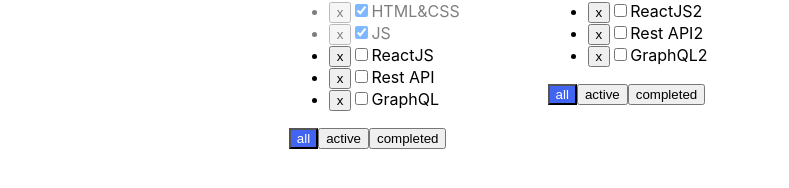
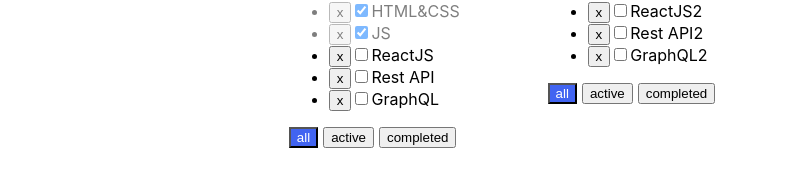
Before and after one commit to DaniyelGit/Todolist, a React (Create React App) app: page / in a window 1280 px wide. Shown: the part 142-330 px from the top of the page, without its empty margins (0-789 px from the left). Built offline with nearby package versions, Linux system fonts and the light colour scheme.

Commit message:
added materialUI

```diff
--- a/package.json
+++ b/package.json
@@ -3,6 +3,11 @@
   "version": "0.1.0",
   "private": true,
   "dependencies": {
+    "@emotion/react": "^11.10.6",
+    "@emotion/styled": "^11.10.6",
+    "@fontsource/roboto": "^4.5.8",
+    "@mui/icons-material": "^5.11.11",
+    "@mui/material": "^5.11.13",
     "@testing-library/jest-dom": "^5.16.5",
     "@testing-library/react": "^13.4.0",
     "@testing-library/user-event": "^13.5.0",
--- a/src/components/Todolist/Todolist.tsx
+++ b/src/components/Todolist/Todolist.tsx
@@ -5,6 +5,7 @@
 import {Button} from "../Button";
 import {AddItemForm} from "../AddItemForm/AddItemForm";
 import {EditableSpan} from "../EditableSpan/EditableSpan";
+
 
 type TodolistPropsType = {
    todoID: string
@@ -68,12 +69,13 @@
       return (
          <li key={task.id} className={task.isDone ? s.taskIsDone : ''}>
             <button onClick={() => removeTaskHandler(task.id)}>x</button>
-            <input type="checkbox" checked={task.isDone} onChange={(e) => changeCheckedHandler(e.currentTarget.checked, task.id)}/>
-            <EditableSpan oldTitle={task.title} callBack={(newTitle: string) => updateTitleTaskHandler(task.id, newTitle)}/>
+            <input type="checkbox" checked={task.isDone}
+                   onChange={(e) => changeCheckedHandler(e.currentTarget.checked, task.id)}/>
+            <EditableSpan oldTitle={task.title}
+                          callBack={(newTitle: string) => updateTitleTaskHandler(task.id, newTitle)}/>
          </li>
       );
    });
-
 
    return (
       <div>
@@ -84,7 +86,11 @@
                   callBack={updateTitleTodoHandler}
                />
             </h3>
-            <Button onClick={removeTodolistHandler}>X</Button>
+            <Button
+               onClick={removeTodolistHandler}
+            >
+               X
+            </Button>
          </div>
          <div className={s.wrapper}>
             <AddItemForm addItem={addTaskHandler}/>
@@ -92,10 +98,23 @@
          <ul>
             {mappedTasks}
          </ul>
-         <div>
-            <Button className={styleForBtnFiltered === 'all' ? s.activeFilter : ''} onClick={() => changeFilterHandler('all')}>all</Button>
-            <Button className={styleForBtnFiltered === 'active' ? s.activeFilter : ''} onClick={() => changeFilterHandler('active')}>active</Button>
-            <Button className={styleForBtnFiltered === 'completed' ? s.activeFilter : ''} onClick={() => changeFilterHandler('completed')}>completed</Button>
+         <div style={{display: 'flex', gap: '5px'}}>
+            <Button className={styleForBtnFiltered === 'all' ? s.activeFilter : ''}
+                    onClick={() => changeFilterHandler('all')}
+            >
+               all
+            </Button
+                    >
+            <Button className={styleForBtnFiltered === 'active' ? s.activeFilter : ''}
+                    onClick={() => changeFilterHandler('active')}
+            >
+               active
+            </Button>
+            <Button className={styleForBtnFiltered === 'completed' ? s.activeFilter : ''}
+                    onClick={() => changeFilterHandler('completed')}
+            >
+               completed
+            </Button>
          </div>
       </div>
    );
```
Also changed, not shown: 1 other file (tests, documents, lock files or other folders).
